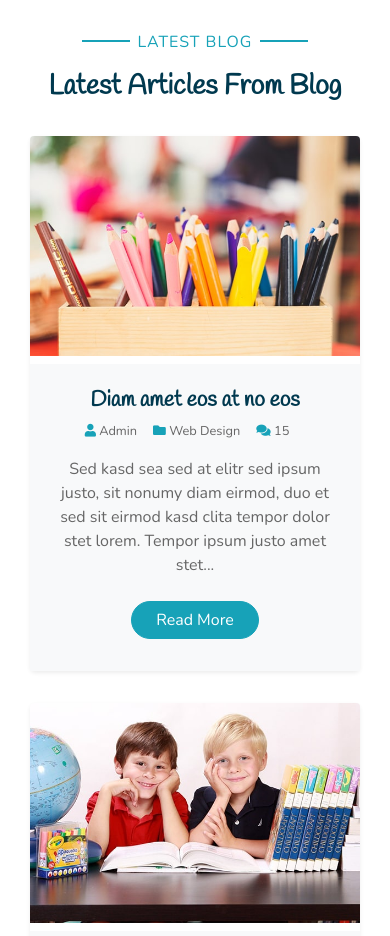
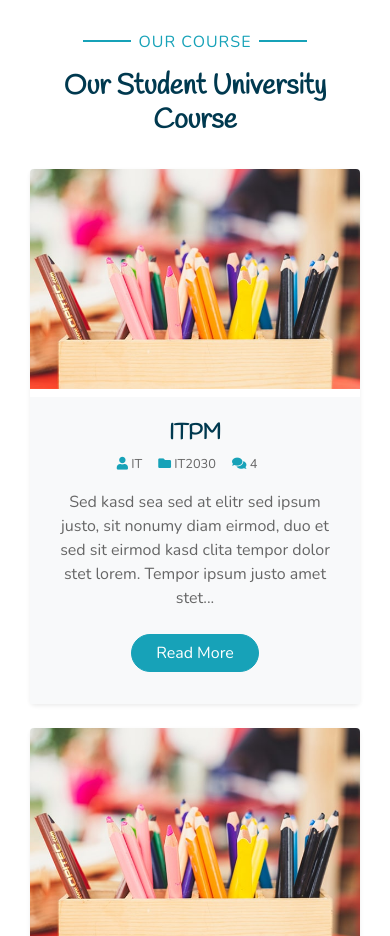
Before and after one commit to ramith-kalhara/UniTime, a React (Vite) app in the folder frontend/UnitTime/: page /user/home in a window 390 px wide. Shown: the part 7060-7996 px from the top of the page. Built offline with nearby package versions, Linux system fonts and the light colour scheme.

Commit message:
Course Page User side

```diff
--- /dev/null
+++ b/frontend/UnitTime/src/components/Headers/CourseHeader.jsx
@@ -0,0 +1,29 @@
+import React from 'react';
+
+function CourseHeader({ courseList, onFilterChange, selectedDepartment }) {
+  const uniqueDepartments = [...new Set(courseList.map(item => item.department))];
+
+  return (
+    <div className="col-12 text-center mb-2">
+      <ul className="list-inline mb-4" id="schedule-filters">
+        <li
+          className={`btn btn-outline-primary m-1 ${selectedDepartment === 'All' ? 'active' : ''}`}
+          onClick={() => onFilterChange('All')}
+        >
+          All
+        </li>
+        {uniqueDepartments.map((name, index) => (
+          <li
+            className={`btn btn-outline-primary m-1 ${selectedDepartment === name ? 'active' : ''}`}
+            key={index}
+            onClick={() => onFilterChange(name)}
+          >
+            {name}
+          </li>
+        ))}
+      </ul>
+    </div>
+  );
+}
+
+export default CourseHeader;
--- a/frontend/UnitTime/src/components/Navbars/UserNavbar.jsx
+++ b/frontend/UnitTime/src/components/Navbars/UserNavbar.jsx
@@ -29,8 +29,7 @@ function UserNavbar() {
                 href="#"
                 class="nav-link dropdown-toggle"
                 data-toggle="dropdown"
-                >Pages</a
-              >
+                >Pages</a>
               <div class="dropdown-menu rounded-0 m-0">
                 <a href="blog.html" class="dropdown-item">Blog Grid</a>
                 <a href="single.html" class="dropdown-item">Blog Detail</a>
@@ -38,7 +37,8 @@ function UserNavbar() {
             </div> */}
               <Link to="/user/contact" className="nav-item nav-link">Contact</Link>
             </div>
-            <a href ="" className="btn btn-primary px-4">Login</a>
+            <a href ="" className="btn btn-primary px-4 mr-2">Login</a>
+            <a href ="" className="btn btn-primary px-4 ">Logout</a>
           </div>
         </nav>
       </div>
--- /dev/null
+++ b/frontend/UnitTime/src/components/Section/CourseCard.jsx
@@ -0,0 +1,29 @@
+import React from 'react'
+
+function CourseCard({CourseData}) {
+  return (
+    <div>
+
+
+
+                <img className="card-img-top mb-2" src={CourseData.img} alt="" />
+                <div className="card-body bg-light text-center p-4">
+                  <h4 >{CourseData.moduleName}</h4>
+                  <div className="d-flex justify-content-center mb-3">
+                    <small className="mr-3"><i className="fa fa-user text-primary" /> {CourseData.department}</small>
+                    <small className="mr-3"><i className="fa fa-folder text-primary" /> {CourseData.courseCode}</small>
+                    <small className="mr-3"><i className="fa fa-comments text-primary" /> {CourseData.creadit}</small>
+                  </div>
+                  <p>
+                    {CourseData.description}
+                  </p>
+                  <a href="" className="btn btn-primary px-4 mx-auto my-2">Read More</a>
+                </div>
+
+
+
+    </div>
+  )
+}
+
+export default CourseCard
--- /dev/null
+++ b/frontend/UnitTime/src/data/CourseData.js
@@ -0,0 +1,44 @@
+
+import blog1 from "../assets/user/img/blog-1.jpg"
+const CourseData = [
+    {
+      id: 0,
+      img : blog1,
+      moduleName: "ITPM",
+      description: "Sed kasd sea sed at elitr sed ipsum justo, sit nonumy diam eirmod, duo et sed sit eirmod kasd clita tempor dolor stet lorem. Tempor ipsum justo amet stet...",
+      department: "IT",
+      courseCode : "IT2030",
+      creadit:"4"
+    },
+    {
+        id: 2,
+        img : blog1,
+        moduleName: "Data ",
+        description: "Sed kasd sea sed at elitr sed ipsum justo, sit nonumy diam eirmod, duo et sed sit eirmod kasd clita tempor dolor stet lorem. Tempor ipsum justo amet stet...",
+        department: "Data science",
+        courseCode : "IT2030",
+        creadit:"4"
+      },
+      {
+        id: 3,
+        img : blog1,
+        moduleName: "AIS",
+        description: "Sed kasd sea sed at elitr sed ipsum justo, sit nonumy diam eirmod, duo et sed sit eirmod kasd clita tempor dolor stet lorem. Tempor ipsum justo amet stet...",
+        department: "Cyber security",
+        courseCode : "IT2030",
+        creadit:"4"
+      },
+      {
+        id: 4,
+        img : blog1,
+        moduleName: "BMIT",
+        description: "Sed kasd sea sed at elitr sed ipsum justo, sit nonumy diam eirmod, duo et sed sit eirmod kasd clita tempor dolor stet lorem. Tempor ipsum justo amet stet...",
+        department: "civil engeenire",
+        courseCode : "IT2030",
+        creadit:"4"
+      }
+
+
+  ];
+
+  export default CourseData;
--- a/frontend/UnitTime/src/data/VoteData.js
+++ b/frontend/UnitTime/src/data/VoteData.js
@@ -19,7 +19,32 @@ const VoteData = [
         imageUrl: team1,
         name: "Julia Smith",
         module: "Music Teacher"
+      },
+      {
+        id: 1,
+        imageUrl: team2,
+        name: "Jhone Smith",
+        module: "Art Teacher"
+      },
+      {
+        id: 0,
+        imageUrl: team1,
+        name: "Julia Smith",
+        module: "Music Teacher"
+      },
+      {
+        id: 1,
+        imageUrl: team2,
+        name: "Jhone Smith",
+        module: "Art Teacher"
+      },
+      {
+        id: 0,
+        imageUrl: team1,
+        name: "Julia Smith",
+        module: "Music Teacher"
       }
+
     ]
   },
   {
--- a/frontend/UnitTime/src/views/user/Home.jsx
+++ b/frontend/UnitTime/src/views/user/Home.jsx
@@ -10,8 +10,9 @@ import Blog from '../../components/Section/Blog'
 import VoteSlider from '../../components/Section/VoteSlider'
 import ScheduleData from '../../data/ScheduleData'
 import ProfessorsData from '../../data/ProfessorsData'
-
-
+import CourseHeader from '../../components/Headers/CourseHeader'
+import CourseCard from "../../components/Section/CourseCard"
+import CourseData from "../../data/CourseData"
 function Home() {
 
   return (
@@ -54,7 +55,31 @@ function Home() {
         </div>
       </div>
 
-       <Blog/>
+
+      <div className="container-fluid pt-5 pb-3">
+        <div className="container">
+          <div className="text-center pb-2">
+            <p className="section-title px-5">
+              <span className="px-2">Our Course</span>
+            </p>
+            <h1 className="mb-4">Our Student University Course</h1>
+          </div>
+
+
+
+          {/* Course Cards Section */}
+          <div className="row">
+            {CourseData.slice(0,3).map(item => (
+              <div className="col-lg-4 col-md-6 mb-4" key={item.id}>
+                <div className="card border-0 shadow-sm h-100">
+                  <CourseCard CourseData={item} />
+                </div>
+              </div>
+            ))}
+          </div>
+
+        </div>
+      </div>
     </div>
   )
 }
```
Also changed, not shown: frontend/UnitTime/src/components/Section/Course.jsx (+33 -90 lines).
